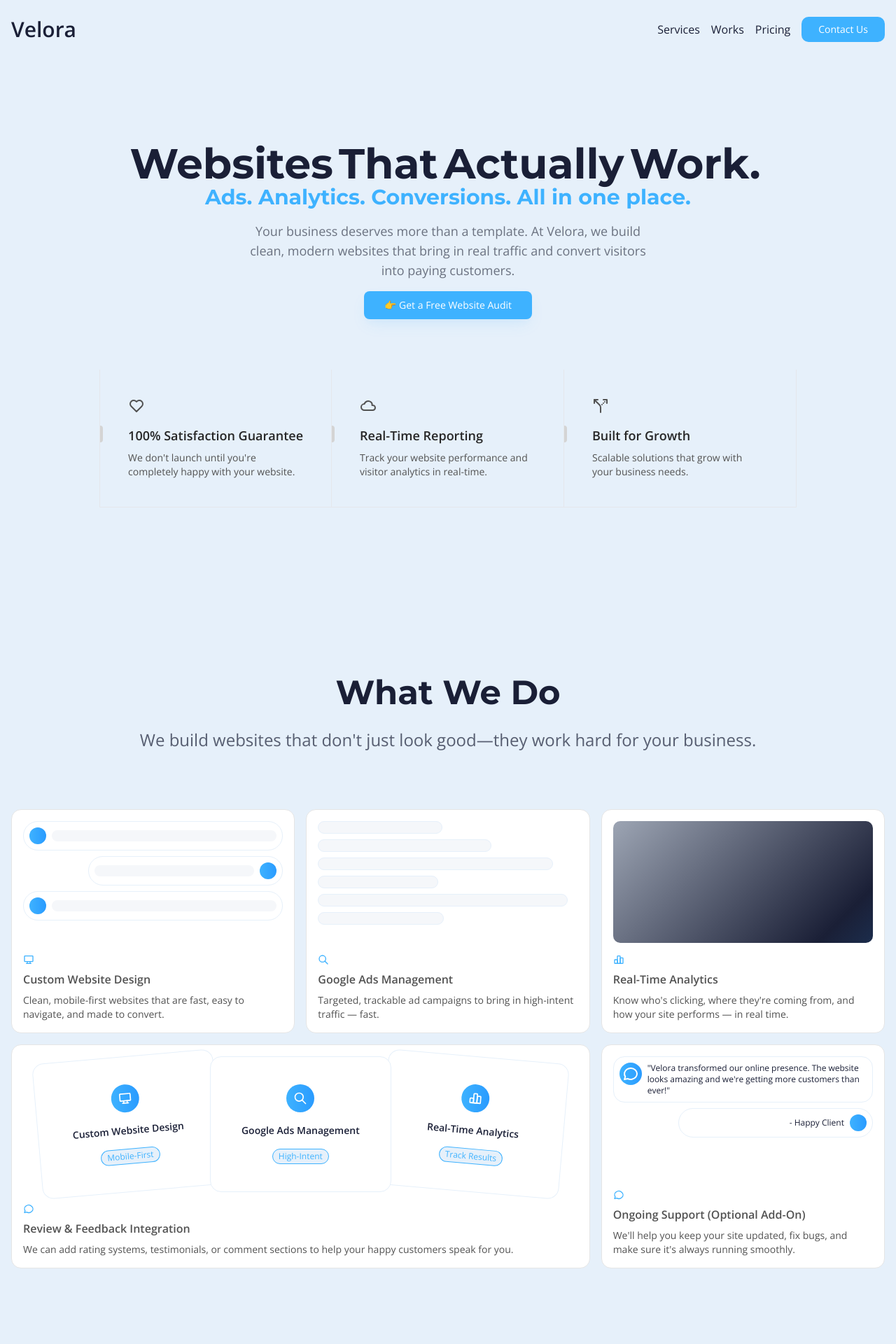
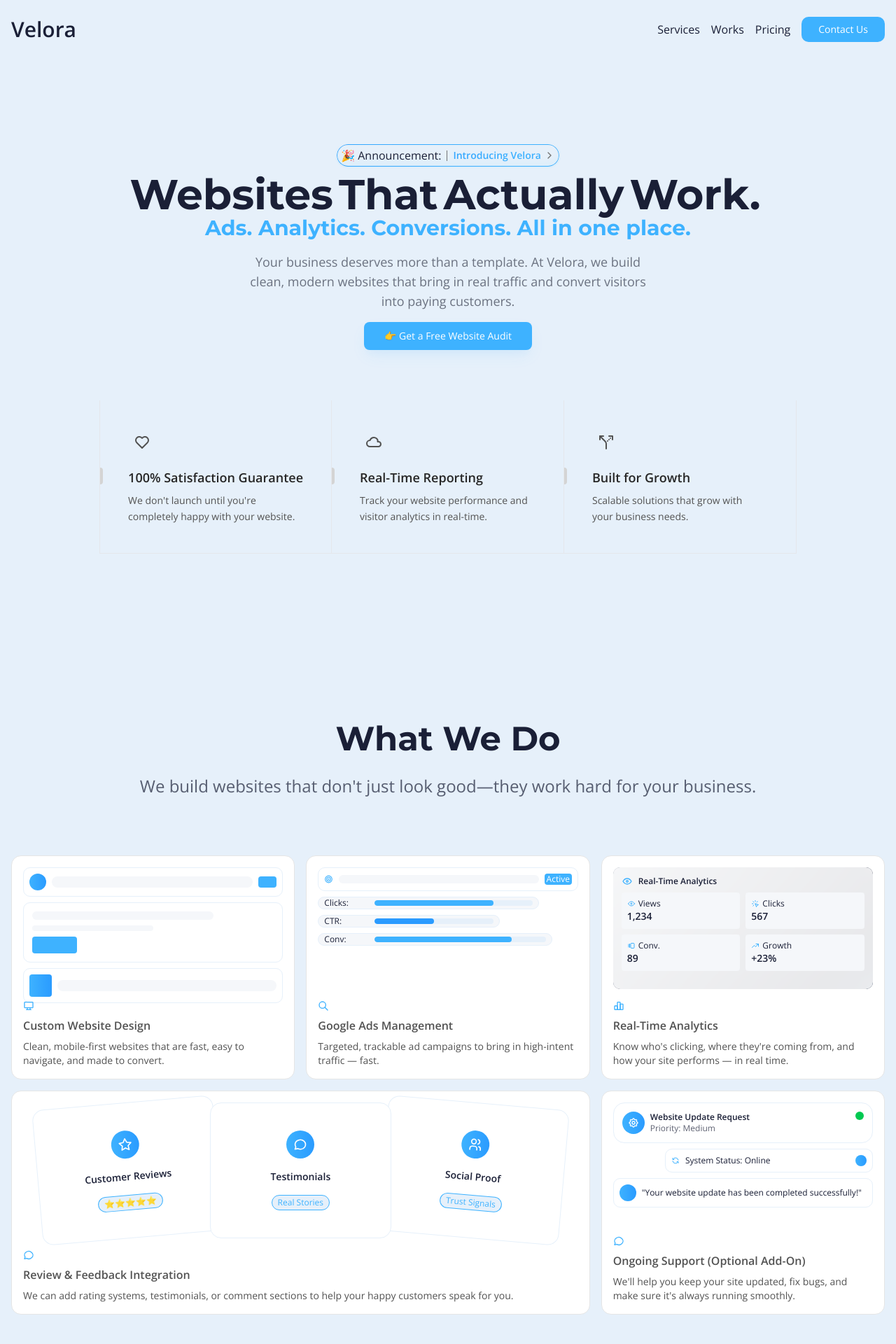
Before and after one commit to Jethrr/velora, a Next.js app: page / in a window 1280 px wide. Shown: the top 1920 px of the page at 70% size. Built offline with nearby package versions, Linux system fonts and the light colour scheme.

Commit message:
[Fix] website responsiveness adjustments

```diff
--- /dev/null
+++ b/components/AnimatedGradientTextDemo.tsx
@@ -0,0 +1,31 @@
+import { cn } from "@/lib/utils";
+import { AnimatedGradientText } from "@/components/magicui/animated-gradient-text";
+import { ChevronRight } from "lucide-react";
+
+export function AnimatedGradientTextDemo() {
+  return (
+    <div className="mb-2 group relative mx-auto flex items-center justify-center rounded-full px-2 py-1.5 shadow-[inset_0_-8px_10px_#8fdfff1f] transition-shadow duration-500 ease-out hover:shadow-[inset_0_-5px_10px_#8fdfff3f] ">
+      <span
+        className={cn(
+          "border-2 absolute inset-0 block h-full w-full animate-gradient rounded-[inherit] bg-gradient-to-r from-[#3EB2FF] via-[#2A9BFF] to-[#3EB2FF] bg-[length:300%_100%] p-[1px]",
+        )}
+        style={{
+          WebkitMask:
+            "linear-gradient(#fff 0 0) content-box, linear-gradient(#fff 0 0)",
+          WebkitMaskComposite: "destination-out",
+          mask: "linear-gradient(#fff 0 0) content-box, linear-gradient(#fff 0 0)",
+          maskComposite: "subtract",
+          WebkitClipPath: "padding-box",
+        }}
+      />
+      🎉 Announcement:<hr className="mx-2 h-4 w-px shrink-0 bg-neutral-500" />
+      <AnimatedGradientText className="text-sm font-bold">
+        Introducing Velora
+      </AnimatedGradientText>
+      <ChevronRight
+        className="ml-1 size-4 stroke-neutral-500 transition-transform
+ duration-300 ease-in-out group-hover:translate-x-0.5"
+      />
+    </div>
+  );
+}
--- a/components/Bento.tsx
+++ b/components/Bento.tsx
@@ -7,6 +7,16 @@
   IconChartBar,
   IconDeviceDesktop,
   IconMessageCircle,
+  IconTrendingUp,
+  IconUsers,
+  IconStar,
+  IconSettings,
+  IconRefresh,
+  IconTarget,
+
+  IconEye,
+  IconClick,
+  IconVersions,
 } from "@tabler/icons-react";
 import { motion } from "framer-motion";
 
@@ -60,30 +70,38 @@
       whileHover="animate"
       className="flex flex-1 w-full h-full min-h-[6rem] bg-dot-[#3EB2FF]/20 flex-col space-y-2"
     >
+      {/* Website Header */}
       <motion.div
         variants={variants}
-        className="flex flex-row rounded-full border border-[#E6F0FA] p-2 items-center space-x-2 bg-white"
+        className="flex flex-row rounded-lg border border-[#E6F0FA] p-2 items-center space-x-2 bg-white"
       >
         <div className="h-6 w-6 rounded-full bg-gradient-to-r from-[#3EB2FF] to-[#2A9BFF] shrink-0" />
         <div className="w-full bg-[#F5F7FA] h-4 rounded-full" />
+        <div className="w-8 h-4 bg-[#3EB2FF] rounded" />
       </motion.div>
+
+      {/* Hero Section */}
       <motion.div
         variants={variantsSecond}
-        className="flex flex-row rounded-full border border-[#E6F0FA] p-2 items-center space-x-2 w-3/4 ml-auto bg-white"
+        className="flex flex-col rounded-lg border border-[#E6F0FA] p-3 space-y-2 bg-white"
       >
-        <div className="w-full bg-[#F5F7FA] h-4 rounded-full" />
-        <div className="h-6 w-6 rounded-full bg-gradient-to-r from-[#3EB2FF] to-[#2A9BFF] shrink-0" />
+        <div className="w-3/4 bg-[#F5F7FA] h-3 rounded-full" />
+        <div className="w-1/2 bg-[#F5F7FA] h-2 rounded-full" />
+        <div className="w-16 h-6 bg-[#3EB2FF] rounded" />
       </motion.div>
+
+      {/* Content Section */}
       <motion.div
         variants={variants}
-        className="flex flex-row rounded-full border border-[#E6F0FA] p-2 items-center space-x-2 bg-white"
+        className="flex flex-row rounded-lg border border-[#E6F0FA] p-2 items-center space-x-2 bg-white"
       >
-        <div className="h-6 w-6 rounded-full bg-gradient-to-r from-[#3EB2FF] to-[#2A9BFF] shrink-0" />
+        <div className="w-8 h-8 rounded bg-gradient-to-r from-[#3EB2FF] to-[#2A9BFF] shrink-0" />
         <div className="w-full bg-[#F5F7FA] h-4 rounded-full" />
       </motion.div>
     </motion.div>
   );
 };
+
 const SkeletonTwo = () => {
   const variants = {
     initial: {
@@ -102,7 +120,7 @@
       },
     },
   };
-  const arr = new Array(6).fill(0);
+
   return (
     <motion.div
       initial="initial"
@@ -110,19 +128,55 @@
       whileHover="hover"
       className="flex flex-1 w-full h-full min-h-[6rem] bg-dot-[#3EB2FF]/20 flex-col space-y-2"
     >
-      {arr.map((_, i) => (
-        <motion.div
-          key={"skelenton-two" + i}
-          variants={variants}
-          style={{
-            maxWidth: Math.random() * (100 - 40) + 40 + "%",
-          }}
-          className="flex flex-row rounded-full border border-[#E6F0FA] p-2 items-center space-x-2 bg-[#F5F7FA] w-full h-4"
-        ></motion.div>
-      ))}
+      {/* Ad Campaign Header */}
+      <motion.div
+        variants={variants}
+        className="flex flex-row rounded-lg border border-[#E6F0FA] p-2 items-center space-x-2 bg-white"
+      >
+        <IconTarget className="h-4 w-4 text-[#3EB2FF]" />
+        <div className="w-full bg-[#F5F7FA] h-3 rounded-full" />
+        <div className="w-12 h-4 bg-[#3EB2FF] rounded text-xs text-white flex items-center justify-center">
+          Active
+        </div>
+      </motion.div>
+
+      {/* Ad Performance Bars */}
+      <motion.div
+        variants={variants}
+        style={{ maxWidth: "85%" }}
+        className="flex flex-row rounded-lg border border-[#E6F0FA] p-2 items-center space-x-2 bg-[#F5F7FA] w-full h-4"
+      >
+        <div className="w-16 text-xs text-[#1A1F36]">Clicks:</div>
+        <div className="flex-1 bg-[#E6F0FA] h-2 rounded-full overflow-hidden">
+          <div className="w-3/4 h-full bg-[#3EB2FF] rounded-full" />
+        </div>
+      </motion.div>
+
+      <motion.div
+        variants={variants}
+        style={{ maxWidth: "70%" }}
+        className="flex flex-row rounded-lg border border-[#E6F0FA] p-2 items-center space-x-2 bg-[#F5F7FA] w-full h-4"
+      >
+        <div className="w-16 text-xs text-[#1A1F36]">CTR:</div>
+        <div className="flex-1 bg-[#E6F0FA] h-2 rounded-full overflow-hidden">
+          <div className="w-1/2 h-full bg-[#2A9BFF] rounded-full" />
+        </div>
+      </motion.div>
+
+      <motion.div
+        variants={variants}
+        style={{ maxWidth: "90%" }}
+        className="flex flex-row rounded-lg border border-[#E6F0FA] p-2 items-center space-x-2 bg-[#F5F7FA] w-full h-4"
+      >
+        <div className="w-16 text-xs text-[#1A1F36]">Conv:</div>
+        <div className="flex-1 bg-[#E6F0FA] h-2 rounded-full overflow-hidden">
+          <div className="w-4/5 h-full bg-[#3EB2FF] rounded-full" />
+        </div>
+      </motion.div>
     </motion.div>
   );
 };
+
 const SkeletonThree = () => {
   const variants = {
     initial: {
@@ -132,6 +186,7 @@
       backgroundPosition: ["0, 50%", "100% 50%", "0 50%"],
     },
   };
+
   return (
     <motion.div
       initial="initial"
@@ -149,10 +204,55 @@
         backgroundSize: "400% 400%",
       }}
     >
-      <motion.div className="h-full w-full rounded-lg"></motion.div>
+      {/* Analytics Dashboard */}
+      <div className="flex flex-1 w-full h-full rounded-lg bg-white/90 backdrop-blur-sm p-3">
+        <div className="flex flex-col w-full space-y-2">
+          {/* Header */}
+          <div className="flex items-center space-x-2">
+            <IconEye className="h-4 w-4 text-[#3EB2FF]" />
+            <div className="text-xs font-semibold text-[#1A1F36]">Real-Time Analytics</div>
+          </div>
+
+          {/* Metrics Grid */}
+          <div className="grid grid-cols-2 gap-2">
+            <div className="bg-[#F5F7FA] rounded p-2">
+              <div className="flex items-center space-x-1">
+                <IconEye className="h-3 w-3 text-[#3EB2FF]" />
+                <span className="text-xs text-[#1A1F36]">Views</span>
+              </div>
+              <div className="text-sm font-bold text-[#1A1F36]">1,234</div>
+            </div>
+
+            <div className="bg-[#F5F7FA] rounded p-2">
+              <div className="flex items-center space-x-1">
+                <IconClick className="h-3 w-3 text-[#3EB2FF]" />
+                <span className="text-xs text-[#1A1F36]">Clicks</span>
+              </div>
+              <div className="text-sm font-bold text-[#1A1F36]">567</div>
+            </div>
+
+            <div className="bg-[#F5F7FA] rounded p-2">
+              <div className="flex items-center space-x-1">
+                <IconVersions className="h-3 w-3 text-[#3EB2FF]" />
+                <span className="text-xs text-[#1A1F36]">Conv.</span>
+              </div>
+              <div className="text-sm font-bold text-[#1A1F36]">89</div>
+            </div>
+
+            <div className="bg-[#F5F7FA] rounded p-2">
+              <div className="flex items-center space-x-1">
+                <IconTrendingUp className="h-3 w-3 text-[#3EB2FF]" />
+                <span className="text-xs text-[#1A1F36]">Growth</span>
+              </div>
+              <div className="text-sm font-bold text-[#1A1F36]">+23%</div>
+            </div>
+          </div>
+        </div>
+      </div>
     </motion.div>
   );
 };
+
 const SkeletonFour = () => {
   const first = {
     initial: {
@@ -186,24 +286,24 @@
         className="h-full w-1/3 rounded-2xl bg-white p-4 border border-[#E6F0FA] flex flex-col items-center justify-center"
       >
         <div className="w-10 h-10 rounded-full bg-gradient-to-r from-[#3EB2FF] to-[#2A9BFF] flex items-center justify-center">
-          <IconDeviceDesktop className="h-5 w-5 text-white" />
+          <IconStar className="h-5 w-5 text-white" />
         </div>
         <p className="sm:text-sm text-xs text-center font-semibold text-[#1A1F36] mt-4">
-          Custom Website Design
+          Customer Reviews
         </p>
         <p className="border border-[#3EB2FF] bg-[#E6F0FA] text-[#3EB2FF] text-xs rounded-full px-2 py-0.5 mt-4">
-          Mobile-First
+          ⭐⭐⭐⭐⭐
         </p>
       </motion.div>
       <motion.div className="h-full relative z-20 w-1/3 rounded-2xl bg-white p-4 border border-[#E6F0FA] flex flex-col items-center justify-center">
         <div className="w-10 h-10 rounded-full bg-gradient-to-r from-[#3EB2FF] to-[#2A9BFF] flex items-center justify-center">
-          <IconSearch className="h-5 w-5 text-white" />
+          <IconMessageCircle className="h-5 w-5 text-white" />
         </div>
         <p className="sm:text-sm text-xs text-center font-semibold text-[#1A1F36] mt-4">
-          Google Ads Management
+          Testimonials
         </p>
         <p className="border border-[#3EB2FF] bg-[#E6F0FA] text-[#3EB2FF] text-xs rounded-full px-2 py-0.5 mt-4">
-          High-Intent
+          Real Stories
         </p>
       </motion.div>
       <motion.div
@@ -211,18 +311,19 @@
         className="h-full w-1/3 rounded-2xl bg-white p-4 border border-[#E6F0FA] flex flex-col items-center justify-center"
       >
         <div className="w-10 h-10 rounded-full bg-gradient-to-r from-[#3EB2FF] to-[#2A9BFF] flex items-center justify-center">
-          <IconChartBar className="h-5 w-5 text-white" />
+          <IconUsers className="h-5 w-5 text-white" />
         </div>
         <p className="sm:text-sm text-xs text-center font-semibold text-[#1A1F36] mt-4">
-          Real-Time Analytics
+          Social Proof
         </p>
         <p className="border border-[#3EB2FF] bg-[#E6F0FA] text-[#3EB2FF] text-xs rounded-full px-2 py-0.5 mt-4">
-          Track Results
+          Trust Signals
         </p>
       </motion.div>
     </motion.div>
   );
 };
+
 const SkeletonFive = () => {
   const variants = {
     initial: {
@@ -255,27 +356,47 @@
       whileHover="animate"
       className="flex flex-1 w-full h-full min-h-[6rem] bg-dot-[#3EB2FF]/20 flex-col space-y-2"
     >
+      {/* Support Ticket */}
       <motion.div
         variants={variants}
-        className="flex flex-row rounded-2xl border border-[#E6F0FA] p-2 items-start space-x-2 bg-white"
+        className="flex flex-row rounded-2xl border border-[#E6F0FA] p-3 items-start space-x-2 bg-white"
       >
         <div className="w-8 h-8 rounded-full bg-gradient-to-r from-[#3EB2FF] to-[#2A9BFF] flex items-center justify-center">
-          <IconMessageCircle className="h-6 w-10 text-white" />
+          <IconSettings className="h-4 w-4 text-white" />
         </div>
-        <p className="text-xs text-[#1A1F36]">
-          "Velora transformed our online presence. The website looks amazing and we're getting more customers than ever!"
-        </p>
+        <div className="flex-1">
+          <p className="text-xs text-[#1A1F36] font-semibold">Website Update Request</p>
+          <p className="text-xs text-[#1A1F36] opacity-70">Priority: Medium</p>
+        </div>
+        <div className="w-3 h-3 rounded-full bg-green-500" />
       </motion.div>
+
+      {/* Maintenance Status */}
       <motion.div
         variants={variantsSecond}
-        className="flex flex-row rounded-full border border-[#E6F0FA] p-2 items-center justify-end space-x-2 w-3/4 ml-auto bg-white"
+        className="flex flex-row rounded-lg border border-[#E6F0FA] p-2 items-center justify-between space-x-2 w-4/5 ml-auto bg-white"
       >
-        <p className="text-xs text-[#1A1F36]">- Happy Client</p>
-        <div className="h-6 w-6 rounded-full bg-gradient-to-r from-[#3EB2FF] to-[#2A9BFF] shrink-0" />
+        <div className="flex items-center space-x-2">
+          <IconRefresh className="h-3 w-3 text-[#3EB2FF]" />
+          <p className="text-xs text-[#1A1F36]">System Status: Online</p>
+        </div>
+        <div className="h-4 w-4 rounded-full bg-gradient-to-r from-[#3EB2FF] to-[#2A9BFF] shrink-0" />
+      </motion.div>
+
+      {/* Support Response */}
+      <motion.div
+        variants={variants}
+        className="flex flex-row rounded-lg border border-[#E6F0FA] p-2 items-center space-x-2 bg-white"
+      >
+        <div className="w-6 h-6 rounded-full bg-gradient-to-r from-[#3EB2FF] to-[#2A9BFF] shrink-0" />
+        <p className="text-xs text-[#1A1F36]">
+          "Your website update has been completed successfully!"
+        </p>
       </motion.div>
     </motion.div>
   );
 };
+
 const items = [
   {
     title: "Custom Website Design",
--- a/components/Hero.tsx
+++ b/components/Hero.tsx
@@ -4,12 +4,16 @@
 import { Button } from "@/components/ui/button";
 import { CheckCircle, MessageCircle, Rocket } from "lucide-react";
 import FeaturesSectionDemo from "./features-section-demo-2";
-import { AnimatedGradientText } from "./magicui/animated-gradient-text";
+import { AnimatedGradientTextDemo } from "./AnimatedGradientTextDemo";
 export default function Hero() {
   return (
     <div className="relative mx-auto my-10 flex max-w-7xl flex-col items-center justify-center">
       <div className="px-4 py-10 md:py-20">
-        <h1 className="relative z-10 mx-auto max-w-5xl text-center text-2xl font-bold text-foreground md:text-4xl lg:text-5xl xl:text-6xl">
+        <div className="flex justify-center items-center">
+        <AnimatedGradientTextDemo />
+        </div>
+
+        <h1 className="relative z-10 mx-auto max-w-5xl text-center text-5xl font-bold text-foreground md:text-4xl lg:text-5xl xl:text-6xl">
           {"Websites That Actually Work."
             .split(" ")
             .map((word, index) => (
@@ -32,7 +36,7 @@
           initial={{ opacity: 0 }}
           animate={{ opacity: 1 }}
           transition={{ duration: 0.3, delay: 0.6 }}
-          className="relative z-10 mx-auto max-w-3xl text-center text-xl font-semibold text-primary md:text-2xl lg:text-3xl"
+          className="relative z-10 mx-auto max-w-3xl text-center text-md font-semibold text-primary md:text-2xl lg:text-3xl"
         >
           Ads. Analytics. Conversions. All in one place.
         </motion.h2>
@@ -40,7 +44,7 @@
           initial={{ opacity: 0 }}
           animate={{ opacity: 1 }}
           transition={{ duration: 0.3, delay: 0.8 }}
-          className="relative z-10 mx-auto max-w-xl py-4 text-center text-lg font-normal text-muted-foreground"
+          className="relative z-10 mx-auto max-w-xl py-4 text-center text-sm md:text-md lg:text-lg font-normal text-muted-foreground"
         >
           Your business deserves more than a template. At Velora, we build clean, modern websites that bring in real traffic and convert visitors into paying customers.
         </motion.p>
--- a/components/Nav.tsx
+++ b/components/Nav.tsx
@@ -55,9 +55,6 @@
   return (
     <NavigationMenu viewport={false}>
       <NavigationMenuList>
-
-
-
 
         <NavigationMenuItem>
           <NavigationMenuTrigger>Service</NavigationMenuTrigger>
--- a/components/OurWork.tsx
+++ b/components/OurWork.tsx
@@ -97,7 +97,7 @@
           </div>
 
           <span
-            className=" flex items-center justify-center outline-1- transition-all duration-200 text-[#3EB2FF] hover:underline cursor-pointer"
+            className="hidden md:flex items-center justify-center outline-1- transition-all duration-200 text-[#3EB2FF] hover:underline cursor-pointer"
           >
              More
             <ArrowRight className="h-4 w-4 ml-2" />
@@ -265,6 +265,11 @@
               </div>
             </div>
 
+            <div className="flex justify-center">
+              <p className="text-lg font-bold text-[#1A1F36]"> - Jordan A.</p>
+              <p className="text-lg font-bold text-[#1A1F36]">Cafe Owner</p>
+            </div>
+
 
           </div>
         </motion.div>
--- a/components/WhyChooseVelora.tsx
+++ b/components/WhyChooseVelora.tsx
@@ -49,13 +49,13 @@
           viewport={{ once: true }}
           className="text-center mb-20 w-full"
         >
-          <h2 className="text-4xl md:text-5xl font-bold text-[#1A1F36] mb-6">
+          <h2 className="text-3xl  md:text-4xl lg:text-5xl font-bold text-[#1A1F36] mb-2">
             Why Choose Velora?
           </h2>
-          <p className="text-2xl font-semibold text-[#3EB2FF] mb-4">
+          <p className="text-xl md:text-2xl lg:text-5xl  font-semibold text-[#3EB2FF] mb-2">
             Built for small businesses. Focused on results.
           </p>
-          <p className="text-xl text-[#1A1F36]/70 max-w-3xl mx-auto leading-relaxed">
+          <p className="text-md text-[#1A1F36]/70 max-w-3xl mx-auto leading-relaxed">
             We don't just build websites—we build business growth engines.
           </p>
         </motion.div>
--- a/components/features-section-demo-2.tsx
+++ b/components/features-section-demo-2.tsx
@@ -33,7 +33,7 @@
 
   ];
   return (
-    <div className="grid grid-cols-1 md:grid-cols-2 lg:grid-cols-3  relative z-10 py-10 max-w-7xl mx-auto">
+    <div className="flex lg:grid  grid-cols-1 md:grid-cols-2 lg:grid-cols-3 relative z-10 py-6 md:py-10 max-w-7xl mx-auto px-4 md:px-0">
       {features.map((feature, index) => (
         <Feature key={feature.title} {...feature} index={index} />
       ))}
@@ -55,7 +55,7 @@
   return (
     <div
       className={cn(
-        "flex flex-col lg:border-r  py-10 relative group/feature dark:border-neutral-800",
+        "flex flex-col lg:border-r py-6 md:py-10 relative group/feature dark:border-neutral-800",
         (index === 0 || index === 4) && "lg:border-l dark:border-neutral-800",
         index < 4 && "lg:border-b dark:border-neutral-800"
       )}
@@ -66,16 +66,18 @@
       {index >= 4 && (
         <div className="opacity-0 group-hover/feature:opacity-100 transition duration-200 absolute inset-0 h-full w-full bg-gradient-to-b from-neutral-100 dark:from-neutral-800 to-transparent pointer-events-none" />
       )}
-      <div className="mb-4 relative z-10 px-10 text-neutral-600 dark:text-neutral-400">
-        {icon}
+      <div className="mb-3 md:mb-4 relative z-10 px-4 md:px-10 text-neutral-600 dark:text-neutral-400">
+        <div className="w-8 h-8 md:w-10 md:h-10 flex items-center justify-center">
+          {icon}
+        </div>
       </div>
-      <div className="text-lg font-bold mb-2 relative z-10 px-10">
-        <div className="absolute left-0 inset-y-0 h-6 group-hover/feature:h-8 w-1 rounded-tr-full rounded-br-full bg-neutral-300 dark:bg-neutral-700 group-hover/feature:bg-blue-500 transition-all duration-200 origin-center" />
-        <span className="group-hover/feature:translate-x-2 transition duration-200 inline-block text-neutral-800 dark:text-neutral-100">
+      <div className="text-base md:text-lg font-bold mb-2 relative z-10 px-4 md:px-10">
+        <div className="absolute left-0 inset-y-0 h-4 md:h-6 group-hover/feature:h-6 md:group-hover/feature:h-8 w-0.5 md:w-1 rounded-tr-full rounded-br-full bg-neutral-300 dark:bg-neutral-700 group-hover/feature:bg-blue-500 transition-all duration-200 origin-center" />
+        <span className="group-hover/feature:translate-x-1 md:group-hover/feature:translate-x-2 transition duration-200 inline-block text-neutral-800 dark:text-neutral-100">
           {title}
         </span>
       </div>
-      <p className="text-sm text-neutral-600 dark:text-neutral-300 max-w-xs relative z-10 px-10">
+      <p className="text-xs md:text-sm text-neutral-600 dark:text-neutral-300 max-w-xs relative z-10 px-4 md:px-10 leading-relaxed">
         {description}
       </p>
     </div>
--- a/components/magicui/animated-gradient-text.tsx
+++ b/components/magicui/animated-gradient-text.tsx
@@ -12,8 +12,8 @@
   children,
   className,
   speed = 1,
-  colorFrom = "#ffaa40",
-  colorTo = "#9c40ff",
+    colorFrom = "#3EB2FF",
+    colorTo = "#2A9BFF",
   ...props
 }: AnimatedGradientTextProps) {
   return (
```
Also changed, not shown: components/Navbar.tsx (+82 -5 lines).
